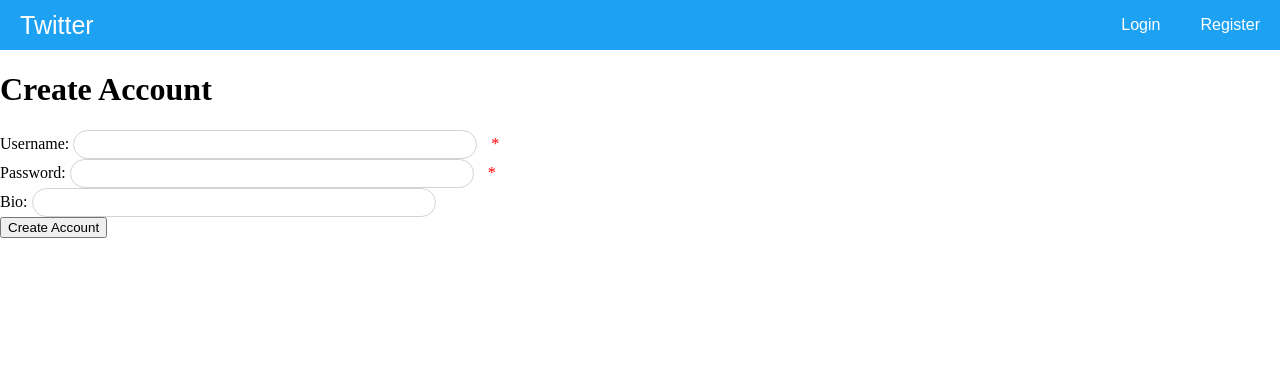
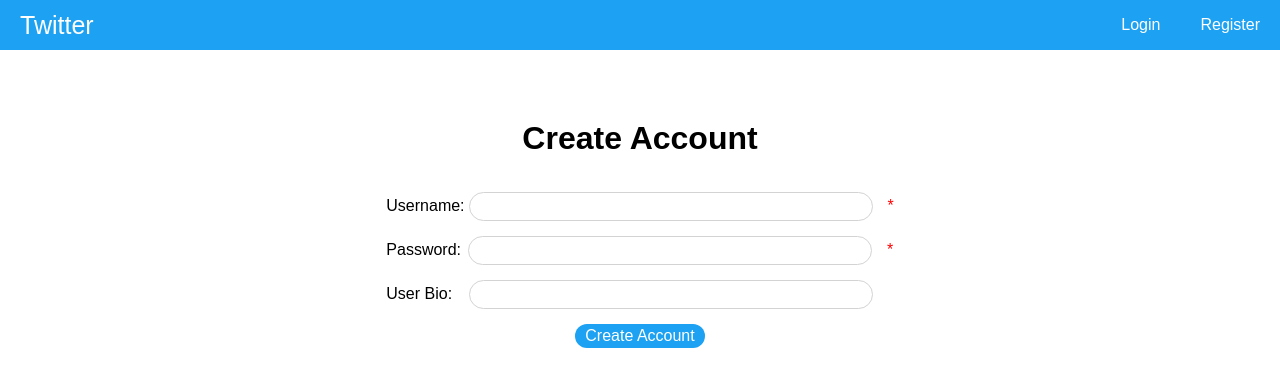
Before and after one commit to ibsenc/twitter, a React (Vite) app in the folder frontend/: page /register in a window 1280 px wide. Shown: the top 386 px of the page. Built offline with nearby package versions, Linux system fonts and the light colour scheme; no server answers.

Commit message:
Styling for register and login

```diff
--- a/frontend/src/components/Post.css
+++ b/frontend/src/components/Post.css
@@ -52,3 +52,7 @@
     background-color: white;
     border: 2px solid #1DA1F2;
 }
+
+.division-dot {
+    margin: 0px 3px;
+}
--- a/frontend/src/components/Post.jsx
+++ b/frontend/src/components/Post.jsx
@@ -117,7 +117,10 @@
     return (
         <div className="post-container twitter-font">
             <div className="first-row-container">
-                <div className="first-row" onClick={goToUserPage}>{postUsername}<span style={{margin: "0px 3px"}}> • </span>{convertDateTime(postDetails.created)}</div>
+                <div className="first-row" onClick={goToUserPage}>
+                    {postUsername}
+                    <span className="division-dot"> • </span>
+                    {convertDateTime(postDetails.created)}</div>
                 {isPostOwner &&
                     <div>
                         <FontAwesomeIcon className="faicon" icon={faPenToSquare} onClick={handleEditPostClick} />
--- a/frontend/src/pages/CreateUserPage.jsx
+++ b/frontend/src/pages/CreateUserPage.jsx
@@ -1,7 +1,7 @@
 import React, { useState } from 'react';
 import { useNavigate } from 'react-router';
 import NavBar from '../components/NavBar';
-import "./LoginPage.css";
+import "./LoginOrRegister.css";
 import axios from 'axios';
 
 export default function CreateUserPage() {
@@ -35,7 +35,7 @@
         setErrorMessage('');
 
         if (!usernameInput || !passwordInput) {
-            setErrorMessage('Please provide a username and password to login.');
+            setErrorMessage('* Please provide a username and password to login.');
             return;
         }
 
@@ -59,26 +59,28 @@
     return (
         <div>
             <NavBar />
-            <div>
-            <h1>Create Account</h1>
-            <div className="error">
-                {errorMessage && errorMessage}
-            </div>
-            <div>
+            <div className="login-register-container">
+                <h1 className="title twitter-font">Create Account</h1>
+                <div className="login-register-contents">
+                    <div className="input-row twitter-font">
                         <span>Username: </span>
                         <input type='text' value={usernameInput} onInput={setUsername}></input>
                         <span className="asterisk"> *</span>
                     </div>
-            <div>
-                <span>Password: </span>
+                    <div className="input-row twitter-font">
+                        <span className="password-span">Password: </span>
                         <input type='text' value={passwordInput} onInput={setPassword}></input>
                         <span className="asterisk"> *</span>
                     </div>
-            <div>
-                <span>Bio: </span>
+                    <div className="input-row twitter-font">
+                        <span className="bio-span">User Bio: </span>
                         <input type='text' value={descriptionInput} onInput={setDescription}></input>
                     </div>
-            <button onClick={submit}>Create Account</button>
+                    <div className="submit-button twitter-font white-text"onClick={submit}>Create Account</div>
+                    <div className="error twitter-font">
+                        {errorMessage && errorMessage}
+                    </div>
+                </div>
             </div>
         </div>
 
--- /dev/null
+++ b/frontend/src/pages/LoginOrRegister.css
@@ -0,0 +1,40 @@
+.error {
+    color: red;
+    justify-content: center;
+    display: flex;
+    margin: 15px;
+}
+
+.asterisk {
+    color: red;
+}
+
+.login-register-container {
+    display: flex;
+    flex-direction: column;
+    justify-content: center;
+    /* background-color: green; */
+    margin: 50px;
+    /* width: 500px; */
+}
+
+.title {
+    margin: auto;
+    padding: 20px;
+}
+
+.login-register-contents {
+    margin: auto;
+}
+
+.input-row {
+    margin: 15px;
+}
+
+.password-span {
+    margin-right: 3px;
+}
+
+.bio-span {
+    margin-right: 12px;
+}
--- a/frontend/src/pages/LoginPage.css
+++ /dev/null
@@ -1,7 +0,0 @@
-.error {
-    color: red;
-}
-
-.asterisk {
-    color: red;
-}
--- a/frontend/src/pages/LoginPage.jsx
+++ b/frontend/src/pages/LoginPage.jsx
@@ -1,7 +1,7 @@
 import React, { useState } from 'react';
 import { useNavigate } from 'react-router';
 import NavBar from '../components/NavBar';
-import "./LoginPage.css";
+import "./LoginOrRegister.css";
 import axios from 'axios';
 
 
@@ -29,7 +29,7 @@
         setErrorMessage('');
 
         if (!usernameInput || !passwordInput) {
-            setErrorMessage('Please provide a username and password to login.');
+            setErrorMessage('* Please provide a username and password to login.');
             return;
         }
 
@@ -47,22 +47,24 @@
     return (
         <div>
             <NavBar />
-            <div>
-            <h1>Login</h1>
-            <div className="error">
-                {errorMessage && errorMessage}
-            </div>
-            <div>
+            <div className="login-register-container">
+                <h1 className="title twitter-font">Login</h1>
+                <div className="login-register-contents">
+                    <div className="input-row twitter-font">
                         <span>Username: </span>
                         <input type='text' value={usernameInput} onInput={setUsername}></input>
                         <span className="asterisk"> *</span>
                     </div>
-            <div>
-                <span>Password: </span>
+                    <div className="input-row twitter-font">
+                        <span className="password-span">Password: </span>
                         <input type='text' value={passwordInput} onInput={setPassword}></input>
                         <span className="asterisk"> *</span>
                     </div>
-            <button onClick={submit}>Login</button>
+                    <div className="submit-button twitter-font white-text"onClick={submit}>Login</div>
+                    <div className="error twitter-font">
+                        {errorMessage && errorMessage}
+                    </div>
+                </div>
             </div>
         </div>
 
```
Lines whose indentation alone changed are shown as unchanged.
